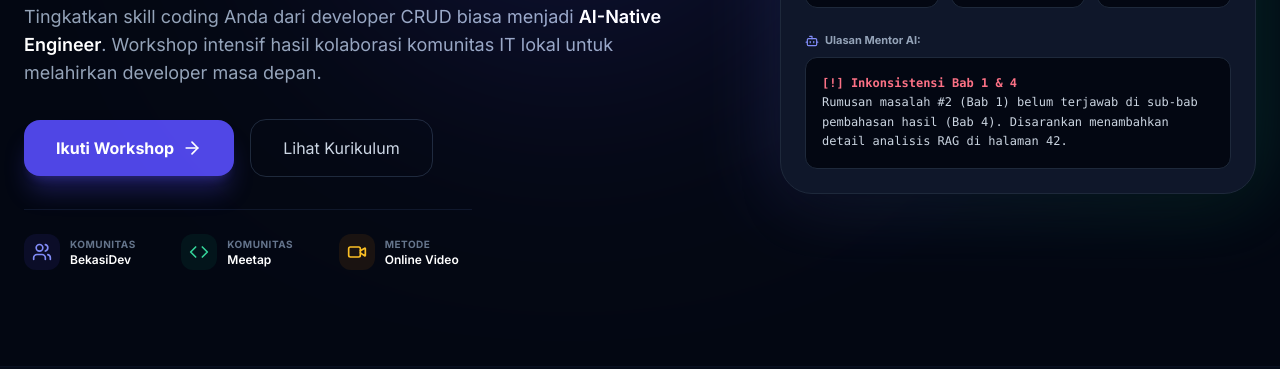
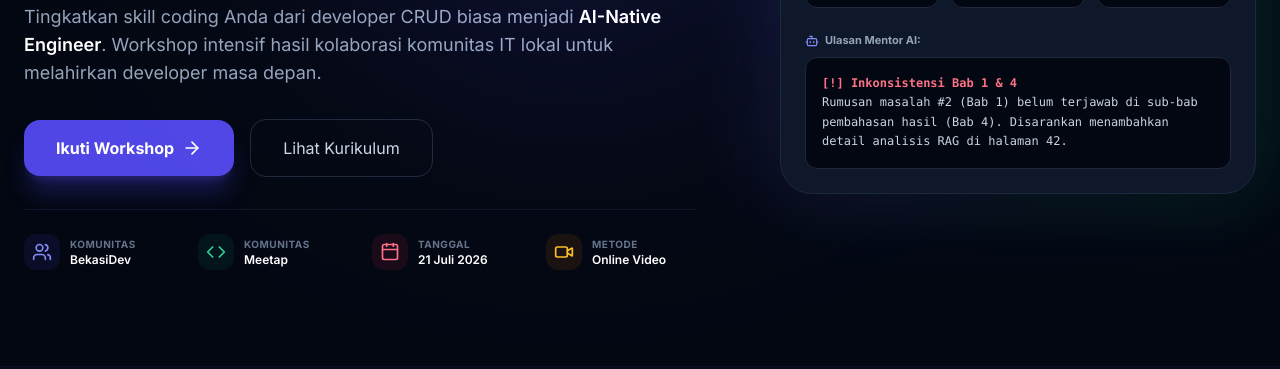
Before and after one commit to syahrizal-as/bekasidev-meetap, a plain HTML site: page index.html in a window 1280 px wide. Shown: the part 431-800 px from the top of the page. Drawn offline with nearby package versions, Linux system fonts and the light colour scheme.

Commit message:
Update index.html

```diff
--- a/index.html
+++ b/index.html
@@ -128,7 +128,7 @@
 
             <!-- Collaborative Badge -->
             <div class="inline-flex items-center gap-2.5 px-4 py-1.5 rounded-full bg-indigo-950/40 border border-indigo-500/20 text-indigo-400 text-xs font-bold uppercase tracking-wider">
-                <i data-lucide="sparkles" class="h-4 w-4 text-indigo-400"></i> Kolaborasi Komunitas Developer
+                <i data-lucide="sparkles" class="h-4 w-4 text-indigo-400"></i> Kolaborasi Komunitas Developer &bull; 21 Juli 2026
             </div>
 
             <h1 class="text-4xl sm:text-6xl font-extrabold font-heading text-white leading-tight tracking-tight">
@@ -149,7 +149,7 @@
             </div>
 
             <!-- Meta Badges Info -->
-            <div class="grid grid-cols-3 gap-6 pt-6 border-t border-slate-900 max-w-md mx-auto lg:mx-0">
+            <div class="grid grid-cols-2 md:grid-cols-4 gap-6 pt-6 border-t border-slate-900 max-w-2xl mx-auto lg:mx-0">
                 <div class="flex items-center gap-2.5 text-left">
                     <div class="p-2 rounded-xl bg-indigo-600/10 text-indigo-400">
                         <i data-lucide="users" class="h-5 w-5 shrink-0"></i>
@@ -166,6 +166,15 @@
                     <div>
                         <div class="text-[10px] text-slate-500 uppercase font-bold tracking-wider">Komunitas</div>
                         <div class="text-xs font-semibold text-white">Meetap</div>
+                    </div>
+                </div>
+                <div class="flex items-center gap-2.5 text-left">
+                    <div class="p-2 rounded-xl bg-rose-600/10 text-rose-400">
+                        <i data-lucide="calendar" class="h-5 w-5 shrink-0"></i>
+                    </div>
+                    <div>
+                        <div class="text-[10px] text-slate-500 uppercase font-bold tracking-wider">Tanggal</div>
+                        <div class="text-xs font-semibold text-white">21 Juli 2026</div>
                     </div>
                 </div>
                 <div class="flex items-center gap-2.5 text-left">
```
